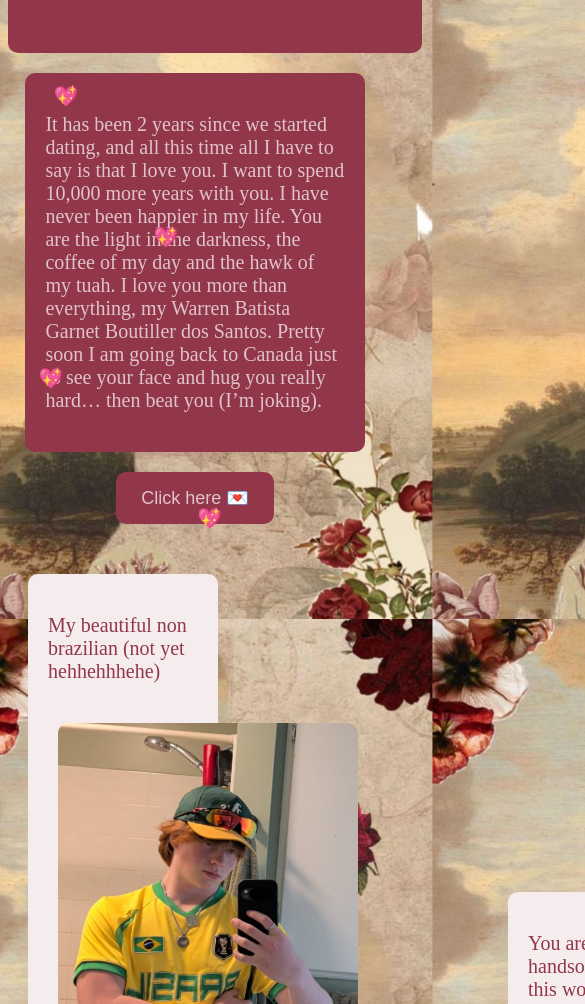
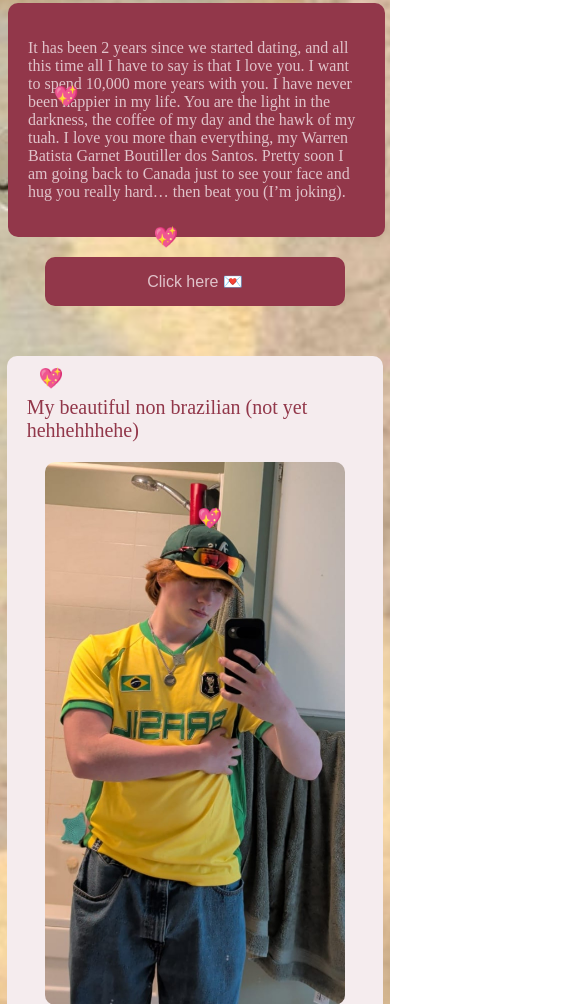
Before and after one commit to MarianaBatistaSantos/2anosdenamoro_M-W, a plain HTML site: page index.html in a window 390 px wide. Shown: the part 225-1229 px from the top of the page, 585 px wide, since content can reach past the window. Drawn offline with Linux system fonts and the light colour scheme.

Commit message:
Refactor CSS styles and add media queries

```diff
--- a/style.css
+++ b/style.css
@@ -150,3 +150,51 @@ header {
     margin-top: 50px;
     font-size: 20px;
 }
+
+@media (max-width: 768px) {
+
+    body {
+        background-attachment: scroll;
+    }
+
+    header {
+        font-size: 20px;
+        width: 90%;
+    }
+
+    .caixa {
+        width: 90%;
+        font-size: 16px;
+    }
+
+    .botao {
+        width: 80%;
+        font-size: 16px;
+    }
+
+    .todasfotos {
+        margin-top: 50px;
+        display: flex;
+        flex-direction: column;
+        align-items: center;
+    }
+
+    .foto, .foto2, .foto3 {
+        width: 90%;
+        margin: 20px 0;
+        margin-left: 0;
+        margin-top: 0;
+    }
+
+    .fotobrazuka, .fotomusculo, .fotoface {
+        width: 100%;
+        max-width: 300px;
+        display: block;
+        margin: 20px auto;
+    }
+
+    .rodape {
+        font-size: 16px;
+        padding: 15px;
+    }
+}
```
